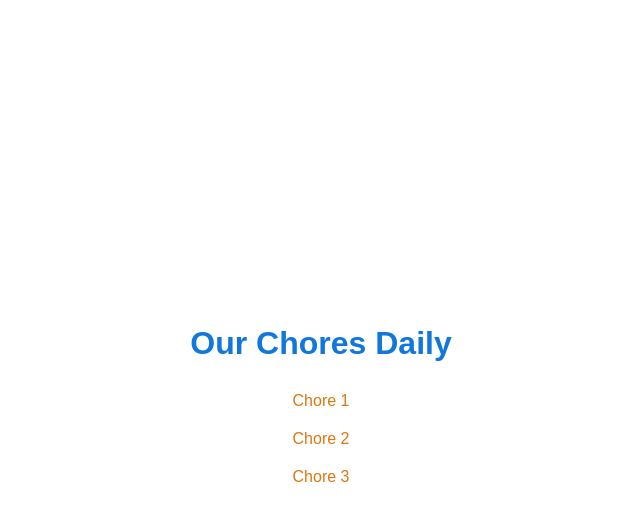
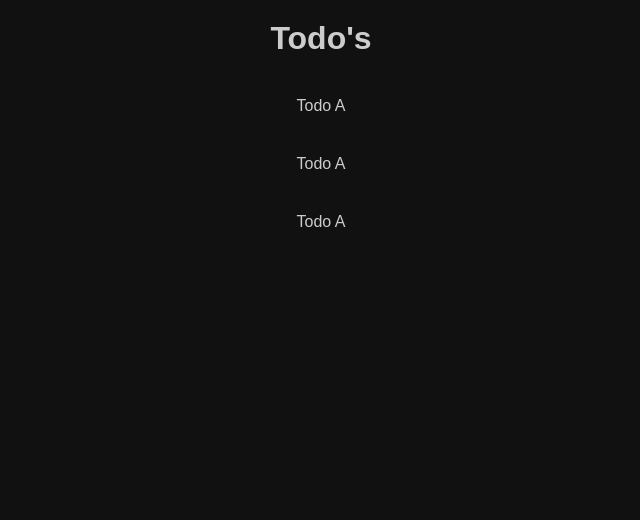
Before and after one commit to MarcvanGorp/OCD, a plain HTML site: page index.html in a window 1280 px wide. Shown: the whole page, without its empty margins (319-959 px from the left). Drawn offline with Linux system fonts and the light colour scheme.

Commit message:
Several changes

```diff
--- a/index.html
+++ b/index.html
@@ -7,19 +7,17 @@
     <link rel="stylesheet" href="./styles.css">
 </head>
 <body>
-    <div class="header">
-        <h1>Our Chores Daily</h1>
-    </div>
-    <div class="Chores">
+    <div>
+        <h1>Todo's</h1>
         <ul>
             <li>
-                Chore 1
+                Todo A
             </li>
             <li>
-                Chore 2
+                Todo A
             </li>
             <li>
-                Chore 3
+                Todo A
             </li>
         </ul>
     </div>
--- a/styles.css
+++ b/styles.css
@@ -9,29 +9,29 @@ html {
 }
 
 body {
-    font-family: sans-serif;
     width: 100%;
-    height: 100vh;
+    min-height: 100vh;
     display: flex;
     flex-direction: column;
-    justify-content: center;
     align-items: center;
+    font-family: sans-serif;
+    background-color: #111;
+    color: #ccc;
+    text-align: center;
+}
+
+div {
+    width: 100%;
 }
 
 ul {
     list-style: none;
 }
 
-.header h1 {
-    padding: 20px 20px;
-    color: #17d;
-}
-
-li {
-    padding: 10px 20px;
-    color: #d71;
+h1, li {
+    padding: 20px;
 }
 
 .checked {
-    color: #17d;
+    background-color: #1a1;
 }
```
